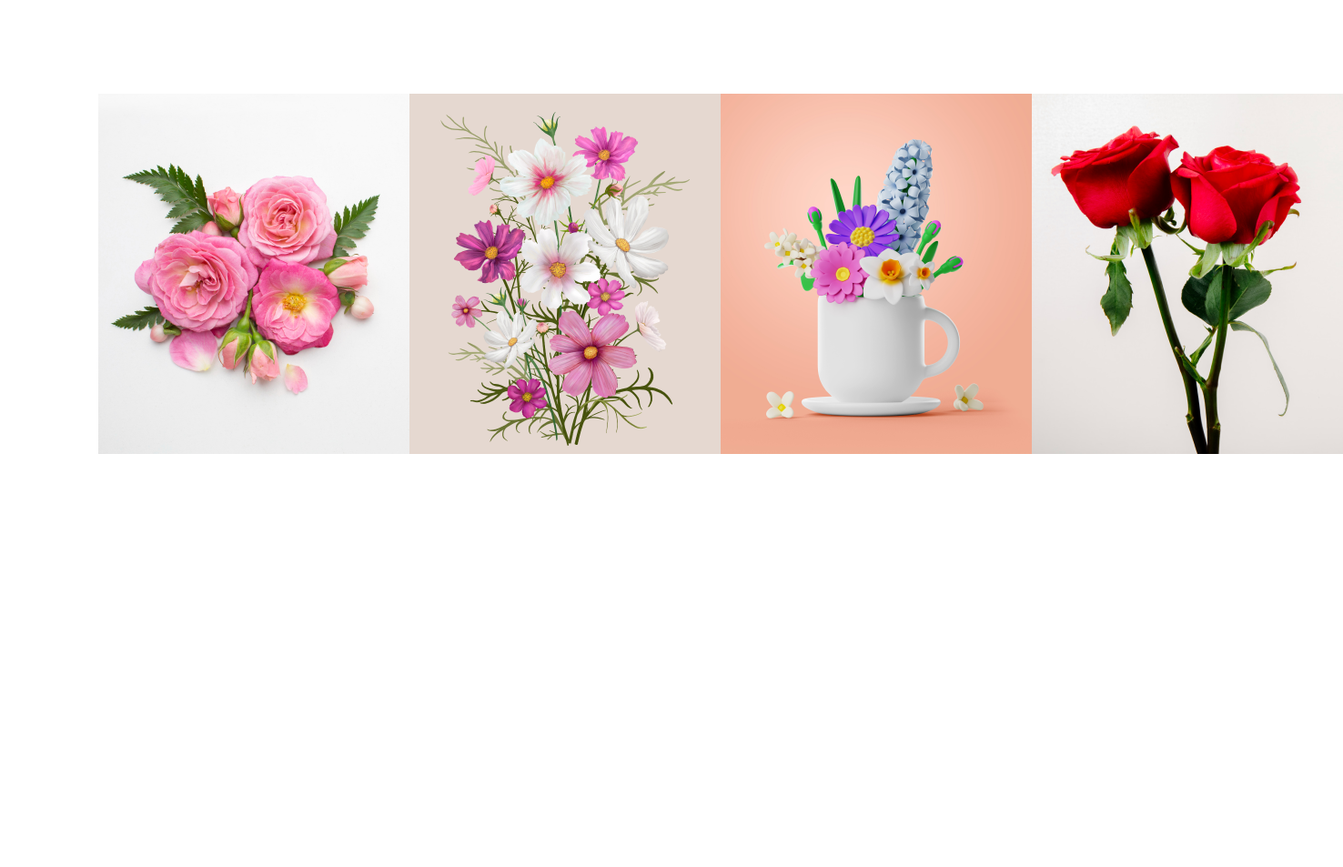
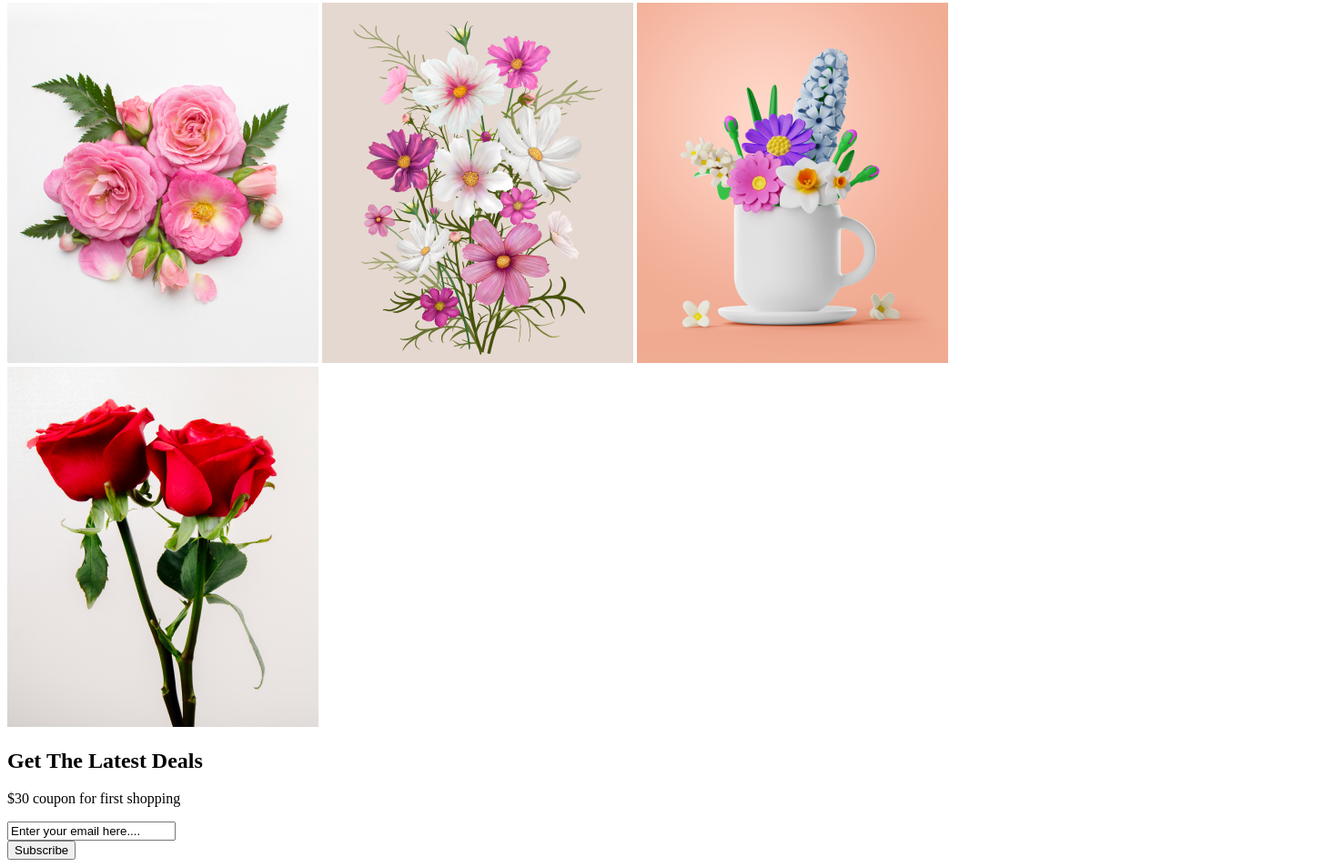
Before and after one commit to mohammadsakin/flower-shop, a plain HTML site: page index.html in a window 1280 px wide. Shown: the part 1897-2850 px from the top of the page at 91% size, 1476 px wide, since content can reach past the window. Before the commit the page ends 2404 px from the top, so only its background shows below. Drawn offline with Linux system fonts and the light colour scheme.

Commit message:
last add

```diff
--- a/index.html
+++ b/index.html
@@ -37,14 +37,29 @@
             <h3 class="head">Instagram</h3>
  <p class="para">It is a long established fact that a reader will be distracted by the readable <br>
                      content of a page when looking at its layout.</p>
- <div class="pic continer">
-                     <img src="Flower Asset/Flower 01.png" alt="">
+                     <div="pic continer">
+                     <div><img src="Flower Asset/Flower 01.png" alt="">
+
+
                      <img src="Flower Asset/Rectangle 4.png" alt="">
+
+
                      <img src="Flower Asset/Rectangle 5.png" alt="">
-                     <img src="Flower Asset/Rectangle 6.png" alt="">
-                </div>
 
-        </section>
+
+                     <img src="Flower Asset/Rectangle 6.png" alt=""</div>
+
+                    </div>
+              </section>
+              <section class="third part"> <h1>Get The Latest Deals</h1>
+                <p>$30 coupon for first shopping</p>
+                <div>
+                <div class="sub"><input type="email" value="Enter your email here...."></div>
+                <div><input type="submit" value="Subscribe"></div>
+            </div>
+
+              </section>
+
 
     </main>
     <footer>
--- a/style/flower.css
+++ b/style/flower.css
@@ -74,5 +74,6 @@ height: 4867px;
     margin-bottom: 15px;
 }
 .pic continer{
+    display: flex;
     align-items: center;
-   margin-left: 300px;
+}
```
